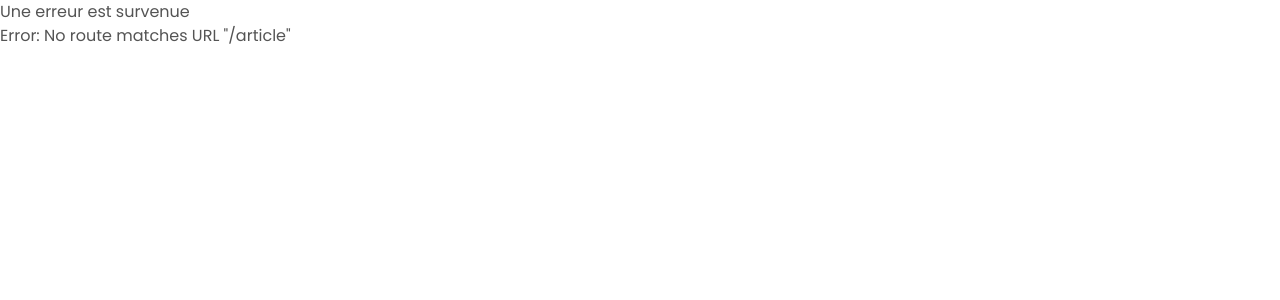
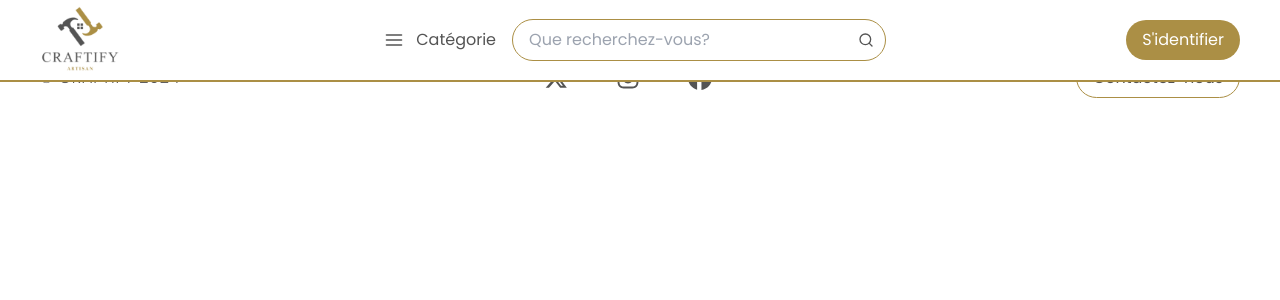
Before and after one commit to YasmineSan/The_Project, a React (Vite) app in the folder client/: page /article in a window 1280 px wide. Shown: the top 300 px of the page. Built offline with nearby package versions, Linux system fonts and the light colour scheme.

Commit message:
added detailed article page

```diff
--- a/client/src/App.jsx
+++ b/client/src/App.jsx
@@ -13,6 +13,7 @@ import UserProfile from './pages/UserProfile';
 import CommentPage from './pages/CommentPage';
 import FavoritePage from './pages/FavoritePage';
 import {RouterProvider, createBrowserRouter, createMemoryRouter, Outlet, useRouteError} from "react-router-dom"
+import { DetailedArticle } from './pages/DetailedArticle';
 
 
 
@@ -33,6 +34,10 @@ const router = createBrowserRouter([
       {
         path: 'articles',
         element: <div>articles</div>
+      },
+      {
+        path: 'article', //'userProfile/:userId'
+        element: <DetailedArticle />
       },
       {
         path: 'contact',
--- /dev/null
+++ b/client/src/pages/DetailedArticle.jsx
@@ -0,0 +1,7 @@
+import React from 'react'
+
+export const DetailedArticle = () => {
+  return (
+    <div>DetailedArticle</div>
+  )
+}
```
